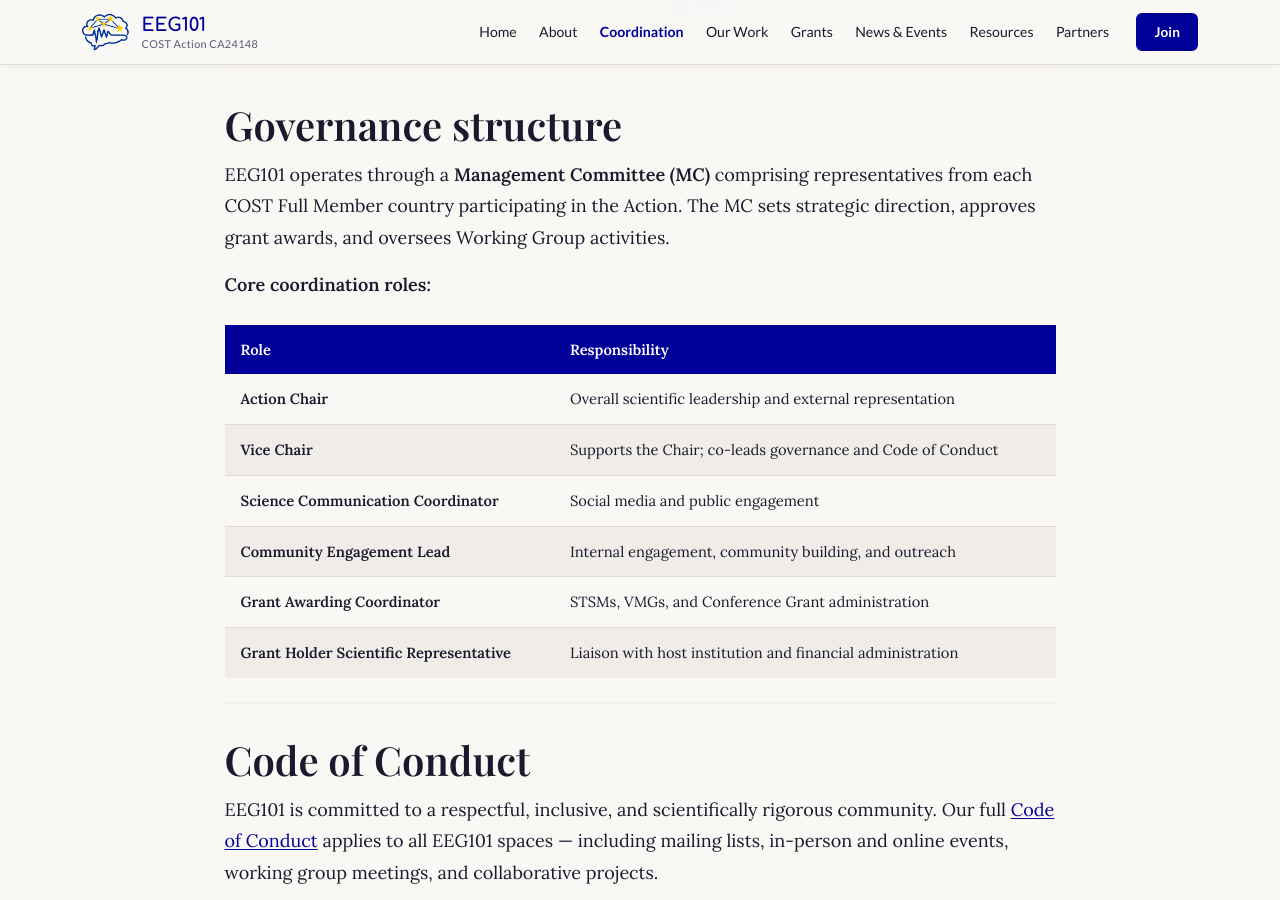
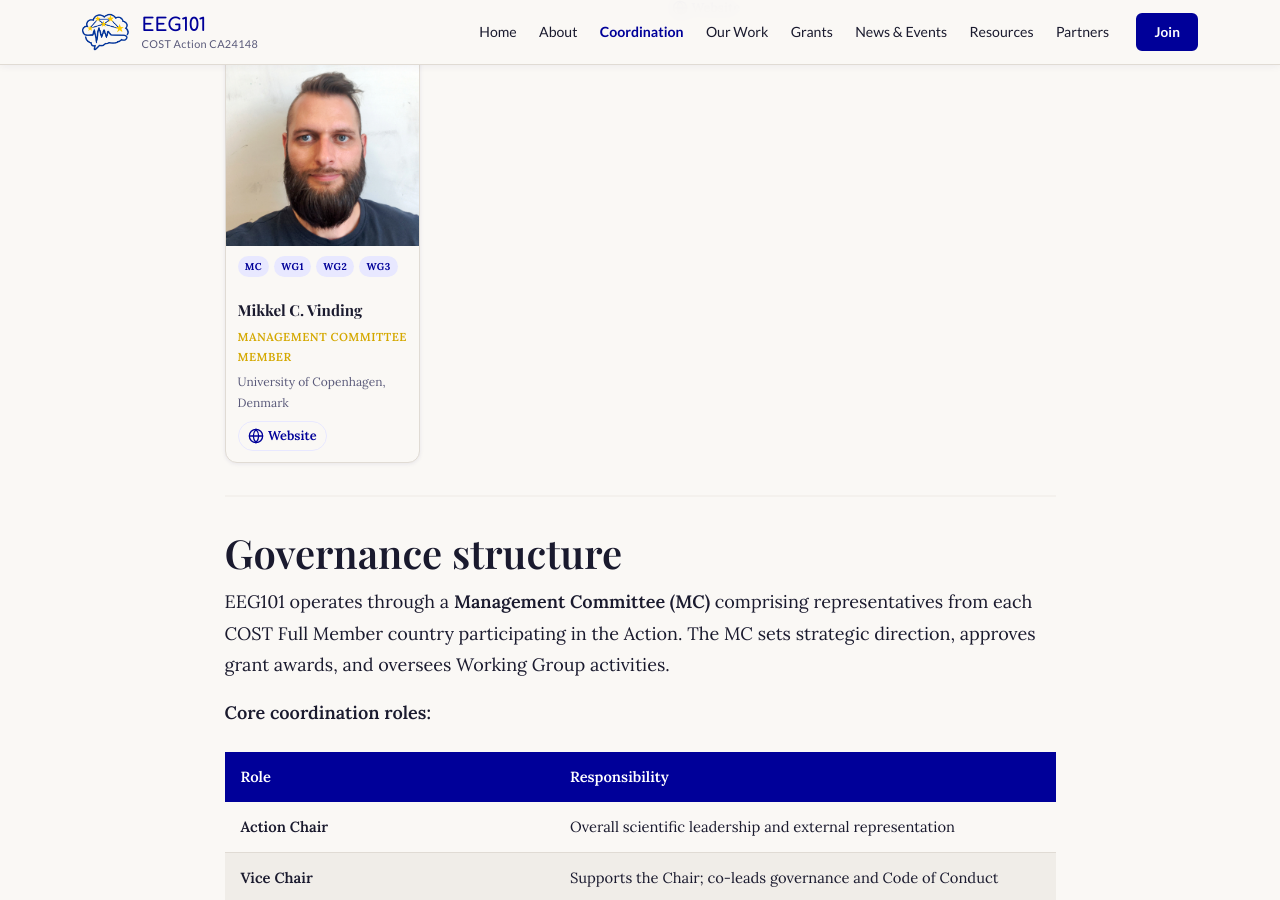
Before and after one commit to mcvinding/website-1, a Jekyll site: the page built from coordination.md, in a window 1280 px wide and 900 px high, scrolled down 2476 px. Built offline with Jekyll 4.4.1, drawn with Linux system fonts in a browser that asks for light colours.

Commit message:
added mikkel to people

```diff
--- a/_data/people.yml
+++ b/_data/people.yml
@@ -271,3 +271,16 @@
     Head of the Neuroimaging Group at Cajal Neuroscience Center (CNC-CSIC). She investigates human neurophysiology to characterize brain dynamics. EEG101 MC representative of Spain.
   tags: [MC, WG1, WG2, WG3]
   order: 20
+
+- id: mikkel
+  name: "Mikkel C. Vinding"
+  role: "Management Committee Member"
+  institution: "University of Copenhagen"
+  country: "Denmark"
+  email: "mvi@psy.ku"
+  website: "https://psychology.ku.dk/staff/academic_staff/?pure=en/persons/805933"
+  orcid: "0000-0002-7954-2886"
+  image: "/assets/images/people/mikkel.jpg"
+  bio: ""
+  tags: [MC, WG1, WG2, WG3]
+  order: 21
```
Also changed, not shown: assets/images/people/README.md (+1 -1 lines), assets/images/people/mikkel.jpg (added).
